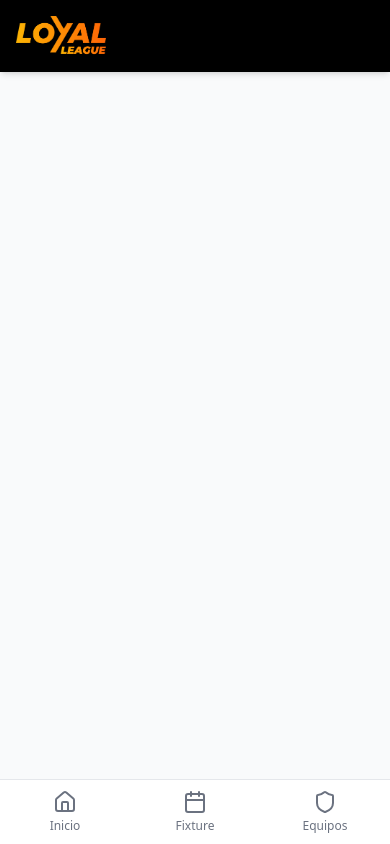
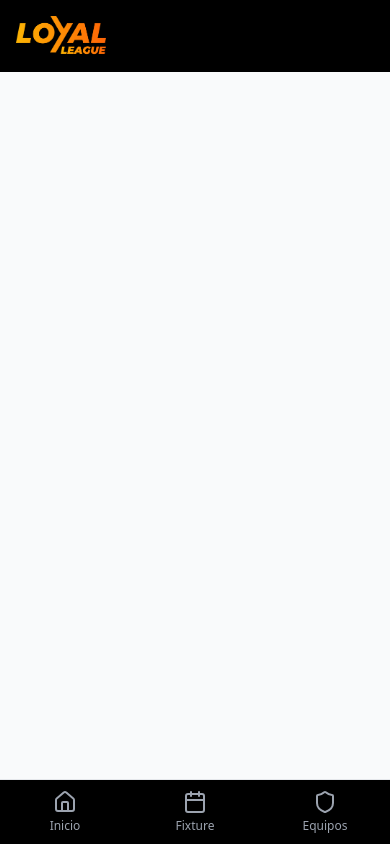
Before and after one commit to codicedevs/tournaments, a React (Vite) app in the folder playerFront/: page /login in a window 390 px wide. Built offline with nearby package versions, Linux system fonts and the light colour scheme.

Commit message:
cambios esteticos en barra de navegacion

```diff
--- a/playerFront/src/App.tsx
+++ b/playerFront/src/App.tsx
@@ -10,8 +10,8 @@ export function App() {
   return (
     <div className="bg-gray-50 min-h-screen w-full pb-16 md:pb-0">
       <Header />
-      {/* Added extra top padding to avoid content being hidden behind the fixed header */}
-      <main className="max-w-6xl mx-auto px-4 pt-24 pb-6 space-y-8">
+      {/* Padding extra solo en pantallas medianas, en mobile menor margen */}
+      <main className="max-w-6xl mx-auto px-4 pt-6 md:pt-24 pb-6 space-y-8">
         <Routes>
           <Route path="/" element={<HomePage />} />
           <Route path="/divisions" element={<DivisionsPage />} />
--- a/playerFront/src/components/Header.tsx
+++ b/playerFront/src/components/Header.tsx
@@ -4,7 +4,8 @@ import LoyalLogo from "../assets/LoyalLeague2.png?url";
 export function Header() {
   // const { user } = useApp();
   return (
-    <header className="bg-black text-white w-full fixed top-0 left-0 z-50 shadow-md">
+    // Header será fijo solo en pantallas medianas en adelante
+    <header className="bg-black text-white w-full md:fixed md:top-0 md:left-0 md:z-50 md:shadow-md">
       <div className="max-w-6xl mx-auto px-4 py-4 flex justify-between items-center">
         <img src={LoyalLogo} alt="Torneo Loyal" className="h-10 w-auto" />
         {/* Desktop navigation */}
--- a/playerFront/src/components/MobileNavigation.tsx
+++ b/playerFront/src/components/MobileNavigation.tsx
@@ -9,15 +9,13 @@ import { NavLink } from "react-router-dom";
 
 export function MobileNavigation() {
   return (
-    <nav className="fixed bottom-0 left-0 right-0 bg-white border-t border-gray-200 md:hidden z-10">
+    <nav className="fixed bottom-0 left-0 right-0 bg-black border-t border-gray-200 md:hidden z-10">
       <div className="grid grid-cols-3 h-16">
         <NavLink
           to="/"
           className={({ isActive }) =>
             `flex flex-col items-center justify-center space-y-1 ${
-              isActive
-                ? "text-black"
-                : "text-gray-500 hover:text-indigo-600"
+              isActive ? "text-white" : "text-gray-400 hover:text-indigo-600"
             }`
           }
         >
@@ -29,9 +27,7 @@ export function MobileNavigation() {
           to="/fixture"
           className={({ isActive }) =>
             `flex flex-col items-center justify-center space-y-1 ${
-              isActive
-                ? "text-black"
-                : "text-gray-500 hover:text-indigo-600"
+              isActive ? "text-white" : "text-gray-400 hover:text-indigo-600"
             }`
           }
         >
@@ -43,9 +39,7 @@ export function MobileNavigation() {
           to="/teams"
           className={({ isActive }) =>
             `flex flex-col items-center justify-center space-y-1 ${
-              isActive
-                ? "text-black"
-                : "text-gray-500 hover:text-indigo-600"
+              isActive ? "text-white" : "text-gray-400 hover:text-indigo-600"
             }`
           }
         >
@@ -57,9 +51,7 @@ export function MobileNavigation() {
           to="/account"
           className={({ isActive }) =>
             `flex flex-col items-center justify-center space-y-1 ${
-              isActive
-                ? "text-black"
-                : "text-gray-500 hover:text-indigo-600"
+              isActive ? "text-white" : "text-gray-400 hover:text-indigo-600"
             }`
           }
         >
```
